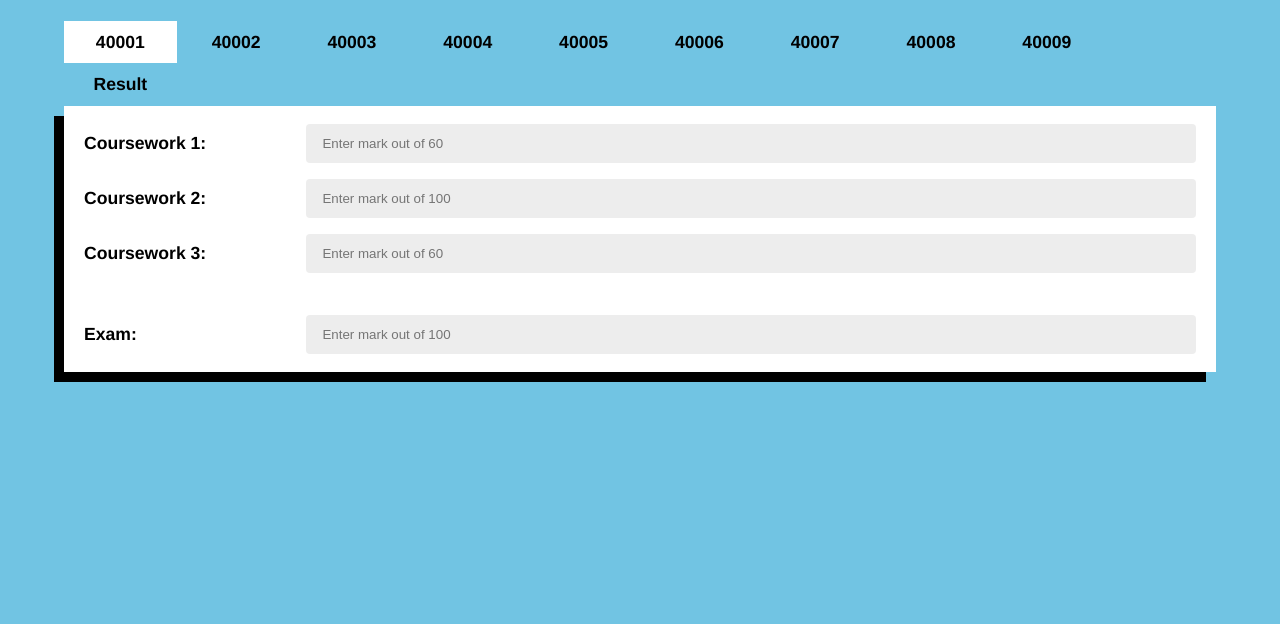
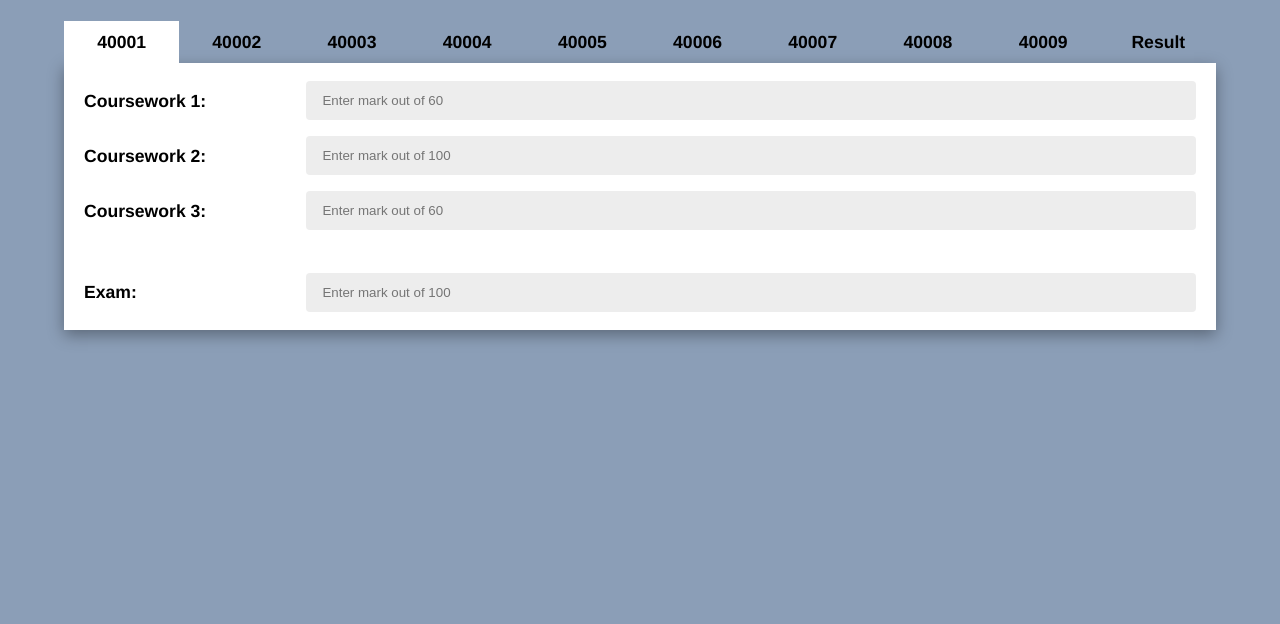
Before and after one commit to ethanrange/grade-calculator, a plain HTML site: page index.html in a window 1280 px wide. Shown: the part 133-757 px from the top of the page. Drawn offline with Linux system fonts and the light colour scheme.

Commit message:
Redesign tabs and colour scheme
(*) Replaced background colour scheme
(*) Distributed tabs evenly across screen
(*) Modified box shadow to softer variant

```diff
--- a/style.css
+++ b/style.css
@@ -1,19 +1,20 @@
 .tabs {
     display: flex;
+    justify-content: space-between;
     flex-wrap: wrap;
     width: 100%;
 }
 
 .tab-label {
-    width: 7%;
+    width: 10%;
+    box-sizing: border-box;
     order: 1;
     display: flex;
     justify-content: center;
     align-items: center;
     padding: 0.5rem 1rem;
-    margin-right: 0.2rem;
     cursor: pointer;
-    background-color: #71c4e3;
+    background-color: #8B9EB7;
     font-weight: bold;
     transition: background ease 0.3s;
 }
@@ -27,7 +28,7 @@
     padding: 1rem;
     background: #fff;
     padding: 10px 20px;
-    box-shadow: -10px 10px 0px 0px black;
+    box-shadow: rgba(0, 0, 0, 0.35) 0px 5px 15px;
 }
 
 .tabs input[type="radio"] {
@@ -36,6 +37,12 @@
 
 .tabs input[type="radio"]:checked+label {
     background: #fff;
+    z-index: 100;
+}
+
+.tabs input[type="radio"]:hover+label {
+    background: #fff;
+    z-index: 99;
 }
 
 .tabs input[type="radio"]:checked+label+.tab {
@@ -43,7 +50,7 @@
 }
 
 body {
-    background: #71c4e3;
+    background: #8B9EB7;
     box-sizing: border-box;
     font-family: "HelveticaNeue-Light", "Helvetica Neue Light", "Helvetica Neue", Helvetica, Arial, "Lucida Grande", sans-serif;
     font-weight: 300;
```
